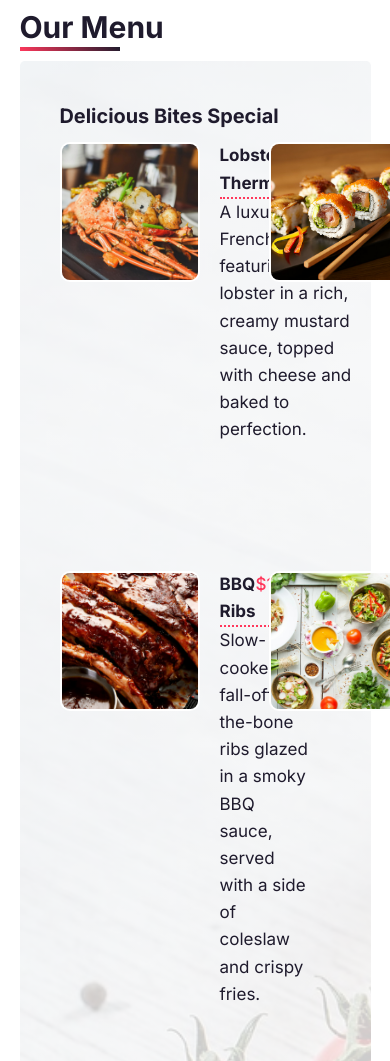
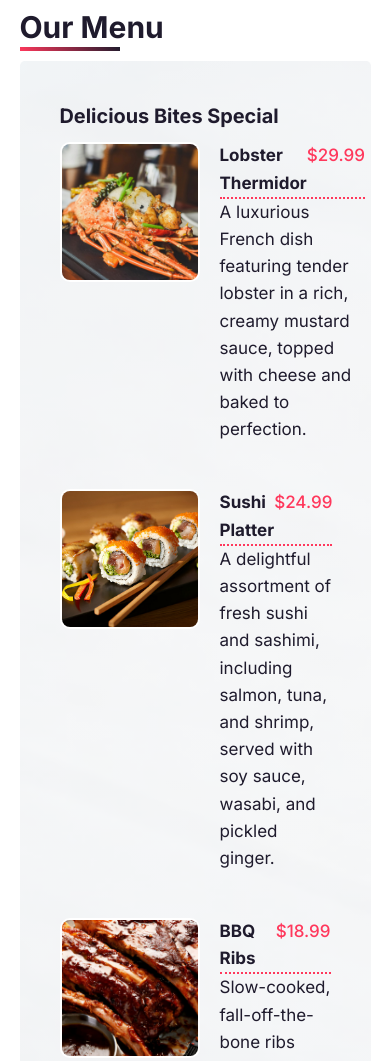
Before and after one commit to serengia/delicious-bites, a plain HTML site: page index.html in a window 390 px wide. Shown: the part 1975-3036 px from the top of the page. Drawn offline with Linux system fonts and the light colour scheme.

Commit message:
Update specials list

```diff
--- a/css/styles.css
+++ b/css/styles.css
@@ -283,6 +283,9 @@ h3 {
   display: grid;
   grid-template-columns: 1fr 1fr;
   gap: 4rem;
+  @media (max-width: 1130px) {
+    grid-template-columns: 1fr;
+  }
 }
 
 .special-menu-item {
```
